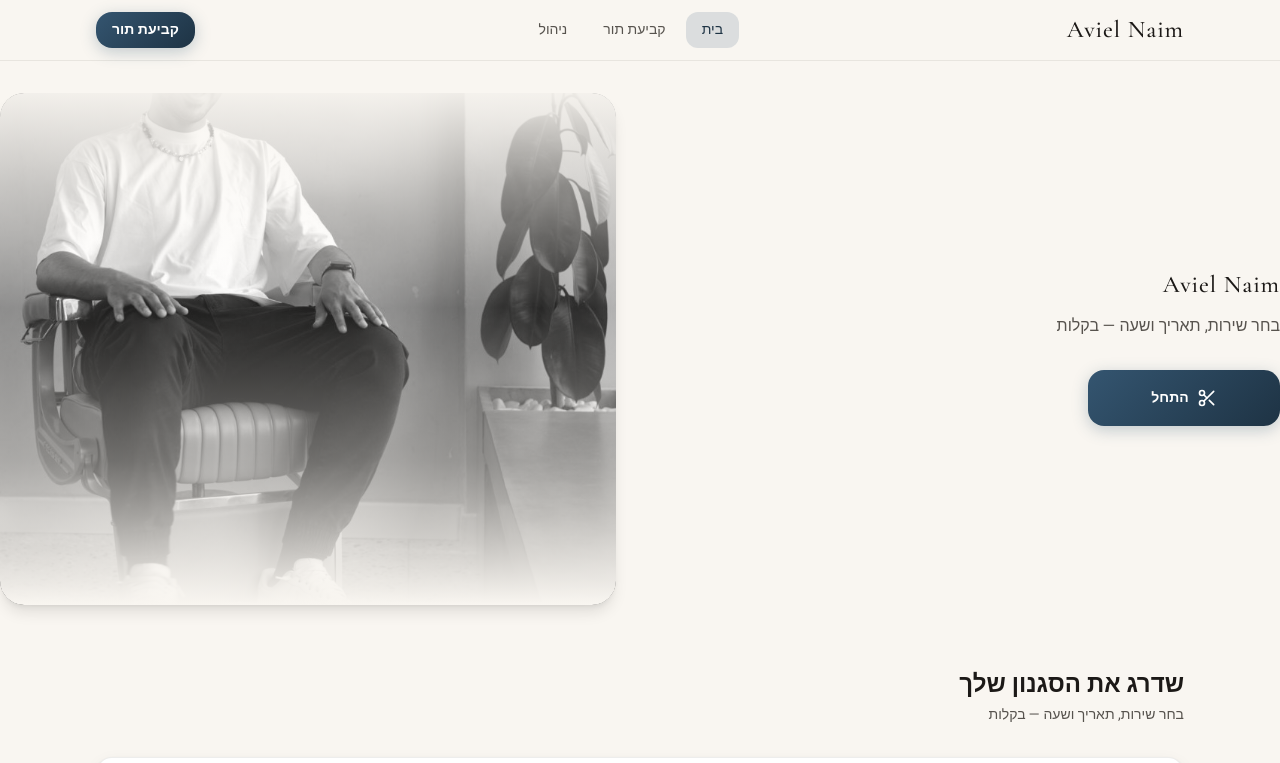
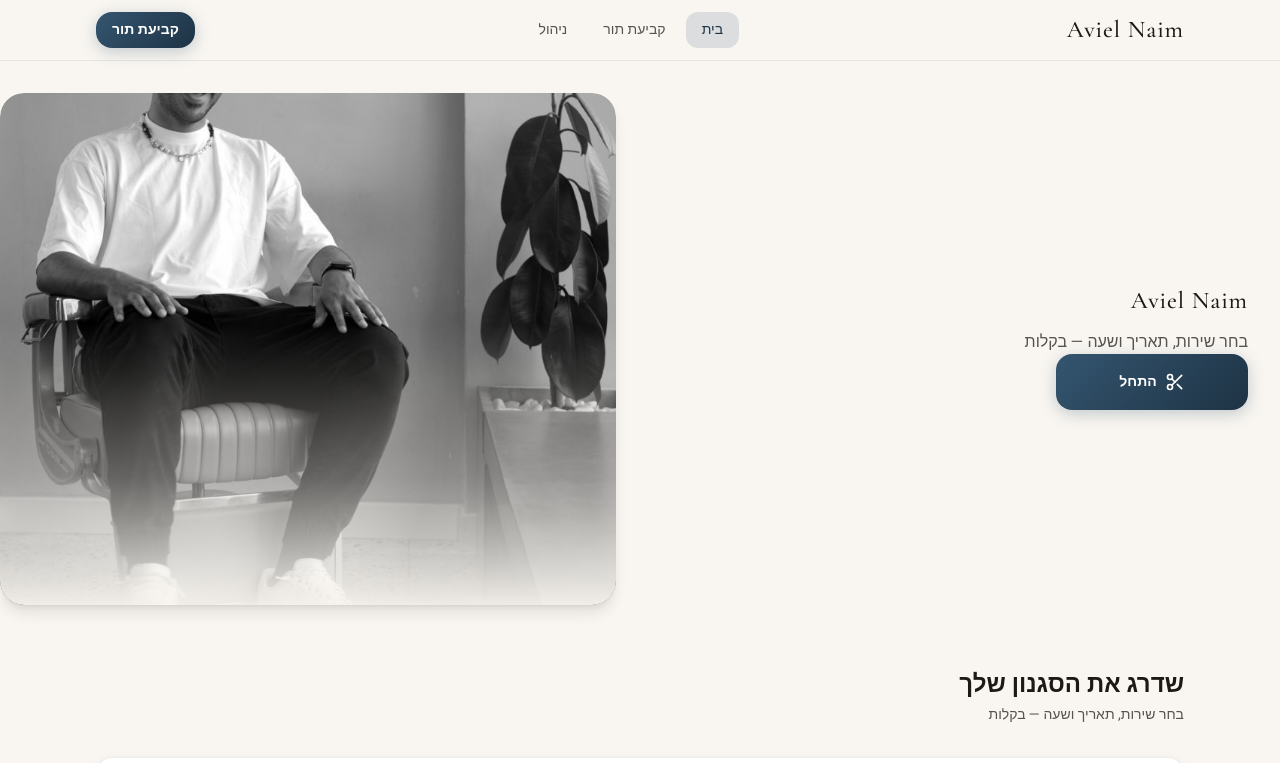
Before and after one commit to ranweb98-code/avielnaim, a Next.js app: page / in a window 1280 px wide. Shown: the top 763 px of the page. Built offline with nearby package versions, Linux system fonts and the light colour scheme; no server answers; the database is empty.

Commit message:
Fix Jerusalem timezone for availability and book page UI

```diff
--- a/src/app/globals.css
+++ b/src/app/globals.css
@@ -100,12 +100,46 @@ body {
 .hero-overlay-luxe {
   background: linear-gradient(
     to bottom,
-    rgba(249, 246, 241, 0.94) 0%,
-    rgba(249, 246, 241, 0.55) 18%,
-    rgba(249, 246, 241, 0.12) 42%,
-    rgba(249, 246, 241, 0.45) 72%,
-    rgba(249, 246, 241, 1) 100%
+    rgba(249, 246, 241, 0.08) 0%,
+    rgba(249, 246, 241, 0.04) 20%,
+    transparent 45%,
+    rgba(249, 246, 241, 0.4) 75%,
+    rgba(249, 246, 241, 0.95) 100%
   );
+}
+
+.hero-top-bar {
+  position: relative;
+  z-index: 10;
+}
+
+.hero-bottom-bar {
+  position: relative;
+  z-index: 10;
+  margin-top: auto;
+}
+
+@media (max-width: 767px) {
+  .hero-top-bar {
+    padding-top: calc(0.75rem + env(safe-area-inset-top, 0px));
+    padding-bottom: 1.5rem;
+    background: linear-gradient(
+      180deg,
+      rgba(249, 246, 241, 0.92) 0%,
+      rgba(249, 246, 241, 0.55) 55%,
+      transparent 100%
+    );
+  }
+
+  .hero-bottom-bar {
+    padding-bottom: 1.5rem;
+    background: linear-gradient(
+      0deg,
+      rgba(249, 246, 241, 0.95) 0%,
+      rgba(249, 246, 241, 0.5) 50%,
+      transparent 100%
+    );
+  }
 }
 
 .brand-lockup {
@@ -248,6 +282,12 @@ body {
     font-size: 1.5rem;
   }
 
+  .hero-top-bar,
+  .hero-bottom-bar {
+    padding-top: 0;
+    padding-bottom: 0;
+  }
+
   .hero-overlay-luxe--card {
     background: linear-gradient(
       to top,
--- a/src/app/page.tsx
+++ b/src/app/page.tsx
@@ -38,22 +38,23 @@ export default async function HomePage() {
               alt={businessName}
               fill
               priority
-              className="object-cover object-center md:rounded-3xl"
+              className="object-cover object-top md:rounded-3xl md:object-center"
               sizes="(min-width: 768px) 50vw, 100vw"
             />
             <div className="hero-overlay-luxe absolute inset-0 md:hero-overlay-luxe--card md:rounded-3xl" />
           </div>
 
-          <div className="relative flex min-h-[calc(100dvh+env(safe-area-inset-top,0px))] flex-col px-5 pb-8 pt-[calc(1rem+env(safe-area-inset-top,0px))] md:order-1 md:min-h-0 md:justify-center md:px-0 md:pb-0 md:pt-0">
-            <div className="brand-lockup">
-              <span className="brand-lockup-name md:text-4xl">Aviel Naim</span>
+          <div className="relative flex min-h-[calc(100dvh+env(safe-area-inset-top,0px))] flex-col md:order-1 md:min-h-0 md:justify-center md:px-0 md:pb-0 md:pt-0">
+            <div className="hero-top-bar site-container md:p-0 md:pt-0">
+              <div className="brand-lockup">
+                <span className="brand-lockup-name md:text-4xl">Aviel Naim</span>
+              </div>
+              <p className="mt-4 hidden max-w-sm text-text-secondary md:block">
+                בחר שירות, תאריך ושעה — בקלות
+              </p>
             </div>
 
-            <p className="mt-4 hidden max-w-sm text-text-secondary md:block">
-              בחר שירות, תאריך ושעה — בקלות
-            </p>
-
-            <div className="mt-auto md:mt-8">
+            <div className="hero-bottom-bar site-container md:mt-8 md:p-0 md:pb-0">
               <Link href="/book" className="block md:inline-block">
                 <Button className="min-h-14 w-full text-base md:min-w-48 md:w-auto">
                   <Scissors className="h-5 w-5" />
```
